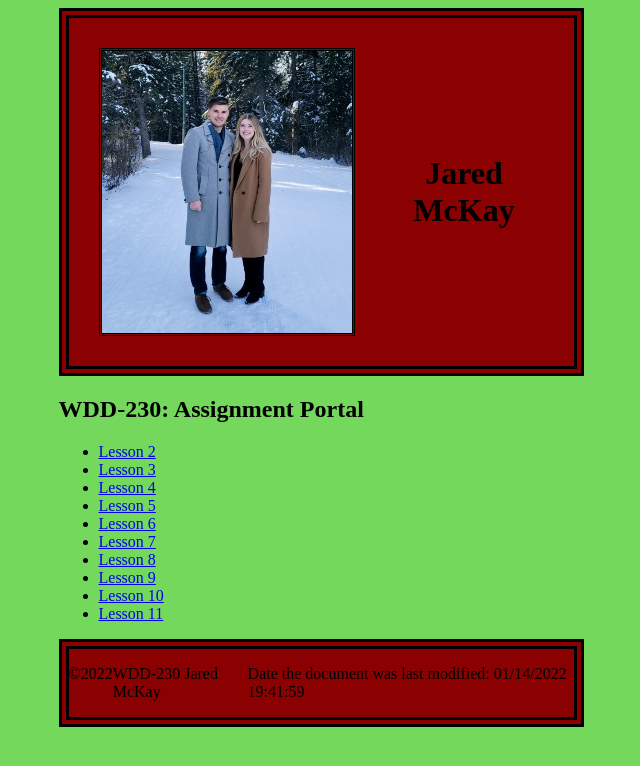
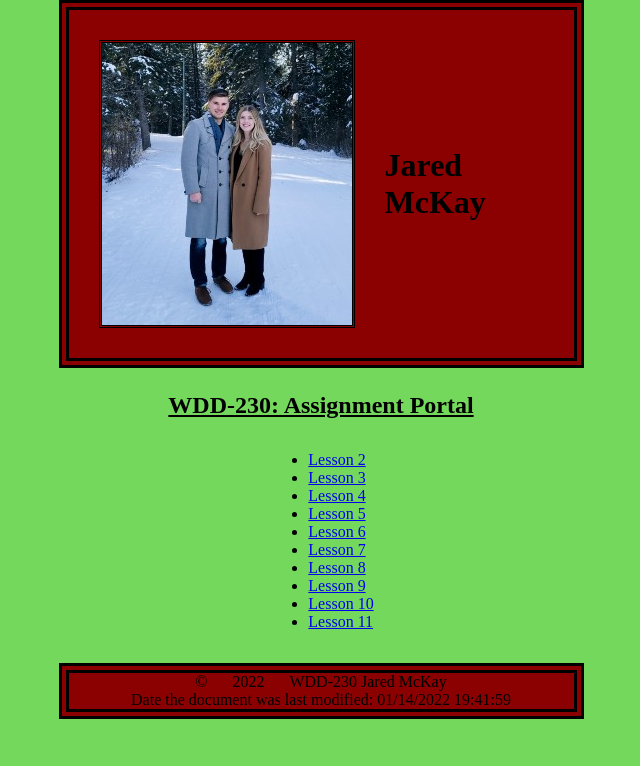
Before and after one commit to jaredmckay/wdd230, a plain HTML site: page index.html in a window 1280 px wide. Shown: the whole page, without its empty margins (319-959 px from the left). Drawn offline with Linux system fonts and the light colour scheme.

Commit message:
update to css

```diff
--- a/css/main.css
+++ b/css/main.css
@@ -1,16 +1,15 @@
+* {
+    margin: auto;
+}
 body {
     background-color: rgba(49, 197, 12, 0.671);
     max-width: 525px;
-    margin-left: auto;
-    margin-right: auto;
 }
 
 header{
-    margin-left: auto;
-    margin-right: auto;
+    display: grid;
+    grid-template-columns: auto auto;
     background-color: darkred;
-    display: inline-flex;
-    align-items: center;
     border-style: double;
     border-width: 10px;
     border-color: black;
@@ -18,23 +17,50 @@ header{
 
 h1 {
     background-color: darkred;
-    text-align: center;
-    margin-right: 30px;
+    grid-column: 2/3;
+    padding-right: 1em;
 }
 
 #profilepic{
     margin: 30px;
     border-style: double;
+    grid-column: 1/2;
+}
+
+main{
+    display: grid;
+}
+
+h2 {
+    text-align: center;
+    padding-top: 1em;
+    text-decoration: underline;
+}
+
+ul {
+    padding-top: 2em;
+    padding-bottom: 2em;
 }
 
 footer{
     background-color: darkred;
-    display: inline-flex;
+    display: grid;
+    grid-template-columns: auto auto auto auto auto;
     border-style: double;
     border-width: 10px;
     border-color: black;
 }
 
+#copyright {
+    grid-column: 2/3;
+
+}
+
+#lastmod {
+    grid-column: 1/-1;
+    grid-row: 2/3;
+}
+
 @media screen {
 
 }
--- a/index.html
+++ b/index.html
@@ -7,7 +7,7 @@
     <meta name="description" content="Assignment portal for Jared McKay in WDD 230: Web Frontend Development at Brigham Young University -Idaho">
     <title>WDD230 Jared McKay</title>
     <link rel="stylesheet" href="css\main.css" type="text/css"/>
-    <script defer src="javascript/dates.js"></script>
+    <script defer src="js/dates.js"></script>
 </head>
 <body>
     <div id=content>
@@ -34,7 +34,7 @@
     </div>
     <footer>
         <p id="copyright">&copy; <p id="copyjava"></p>
-        <p>WDD-230 Jared McKay</p>
+        <p id="footnote">WDD-230 Jared McKay</p>
         <p id="lastmod"></p>
     </footer>
 
```
Also changed, not shown: js/dates.js (renamed from javascript/dates.js).
